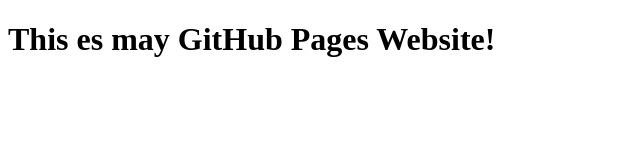
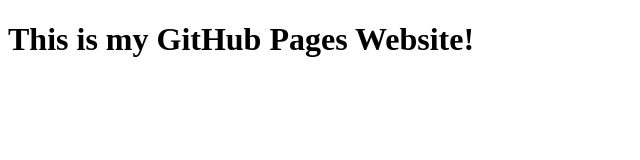
Before and after one commit to Edgarsagu/edgarsagu.io, a plain HTML site: page index.html in a window 1280 px wide. Shown: the whole page, without its empty margins (0-640 px from the left). Drawn offline with Linux system fonts and the light colour scheme.

Commit message:
First commit

```diff
--- a/index.html
+++ b/index.html
@@ -6,6 +6,6 @@
     <title>My site</title>
 </head>
 <body>
-    <h1>This es may GitHub Pages Website!</h1>
+    <h1>This is my GitHub Pages Website!</h1>
 </body>
 </html>
```
